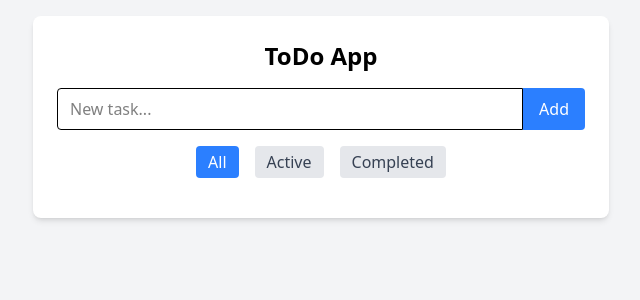
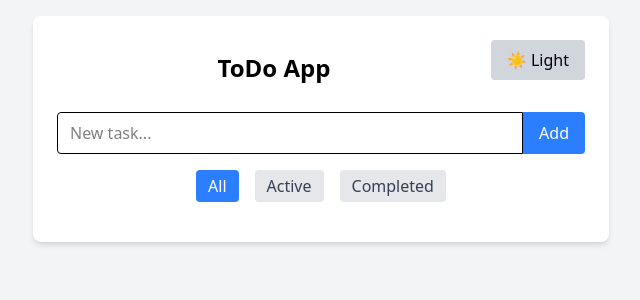
Before and after one commit to YevhLyt95/todoapp, a React (Vite) app: page / in a window 1280 px wide. Shown: the top 300 px of the page, without its empty margins (319-959 px from the left). Built offline with nearby package versions, Linux system fonts and the light colour scheme.

Commit message:
Added hover styles. Keep working on theme toggle

```diff
--- a/src/App.jsx
+++ b/src/App.jsx
@@ -1,4 +1,3 @@
-// App.jsx
 import { useEffect, useState } from 'react';
 import TodoForm from './components/TodoForm';
 import TodoList from './components/TodoList';
@@ -8,21 +7,39 @@ import ThemeToggle from './components/ThemeToggle';
 const LOCAL_STORAGE_KEY = 'todo-list';
 
 const App = () => {
-  // main task list
+  // Основний список задач
   const [todos, setTodos] = useState([]);
-  // current filter: all | active | completed
+  // Поточний фільтр: all | active | completed
   const [filter, setFilter] = useState('all');
+  // Стан теми: true - темна, false - світла
+  const [darkMode, setDarkMode] = useState(false);
 
-  // loading from localStorage on start
+  // Завантаження з localStorage при старті
   useEffect(() => {
-    const saved = JSON.parse(localStorage.getItem(LOCAL_STORAGE_KEY));
-    if (saved) setTodos(saved);
+    const savedTodos = JSON.parse(localStorage.getItem(LOCAL_STORAGE_KEY));
+    if (savedTodos) setTodos(savedTodos);
+
+    // Завантаження теми з localStorage, якщо є
+    const savedTheme = localStorage.getItem('darkMode');
+    if (savedTheme === 'true') setDarkMode(true);
   }, []);
 
-  // saving to local storage during every change
+  // Збереження задач у localStorage при зміні
   useEffect(() => {
     localStorage.setItem(LOCAL_STORAGE_KEY, JSON.stringify(todos));
   }, [todos]);
+
+  // Збереження теми у localStorage та оновлення класу dark у <html>
+  useEffect(() => {
+
+    localStorage.setItem('darkMode', darkMode ? 'true' : 'false');
+
+    if (darkMode) {
+      document.documentElement.classList.add('dark');
+    } else {
+      document.documentElement.classList.remove('dark');
+    }
+  }, [darkMode]);
 
   const addTodo = (text) => {
     const newTodo = {
@@ -52,9 +69,12 @@ const App = () => {
   });
 
   return (
-    <div className="min-h-screen bg-gray-100 p-4">
-      <div className="max-w-xl mx-auto bg-white shadow-md rounded-lg p-6">
-        <h1 className="text-2xl font-bold mb-4 text-center">ToDo App</h1>
+    <div className="min-h-screen bg-gray-100 dark:bg-gray-900 text-black dark:text-white p-4">
+      <div className="max-w-xl mx-auto bg-white dark:bg-gray-800 shadow-md rounded-lg p-6 transition-colors duration-300">
+        <div className="flex justify-between items-center mb-4">
+          <h1 className="text-2xl font-bold text-center flex-grow">ToDo App</h1>
+          <ThemeToggle darkMode={darkMode} setDarkMode={setDarkMode} />
+        </div>
         <TodoForm onAdd={addTodo} />
         <FilterButtons currentFilter={filter} setFilter={setFilter} />
         <TodoList todos={filteredTodos} onToggle={toggleTodo} onDelete={deleteTodo} />
--- a/src/components/FilterButtons.jsx
+++ b/src/components/FilterButtons.jsx
@@ -11,7 +11,7 @@ const FilterButtons = ({ currentFilter, setFilter }) => {
             currentFilter === f
               ? 'bg-blue-500 text-white'
               : 'bg-gray-200 text-gray-700'
-          }`}
+          } hover:bg-blue-200 cursor-pointer`}
         >
           {f.charAt(0).toUpperCase() + f.slice(1)}
         </button>
--- a/src/components/ThemeToggle.jsx
+++ b/src/components/ThemeToggle.jsx
@@ -20,7 +20,7 @@ const ThemeToggle = () => {
     return(
         <button
             onClick={() => setIsDark(!isDark)}
-            className="mb-4 ml-auto block px-4 py-2 bg-gray-300 dark:bg-gray-700 text-black dark:text-white rounded"
+            className="mb-4 ml-auto block px-4 py-2 bg-gray-300 dark:bg-gray-700 text-black dark:text-white rounded hover:bg-blue-400 cursor-pointer"
         >
             {isDark ? '🌙 Dark' : '☀️ Light'}
         </button>
--- /dev/null
+++ b/tailwind.config.js
@@ -0,0 +1,12 @@
+/** @type {import('tailwindcss').Config} */
+export default {
+  content: [
+    './index.html',
+    './src/**/*.{js,jsx,ts,tsx}',
+  ],
+  darkMode: 'class', // Включає класову темну тему
+  theme: {
+    extend: {},
+  },
+  plugins: [],
+};
```
